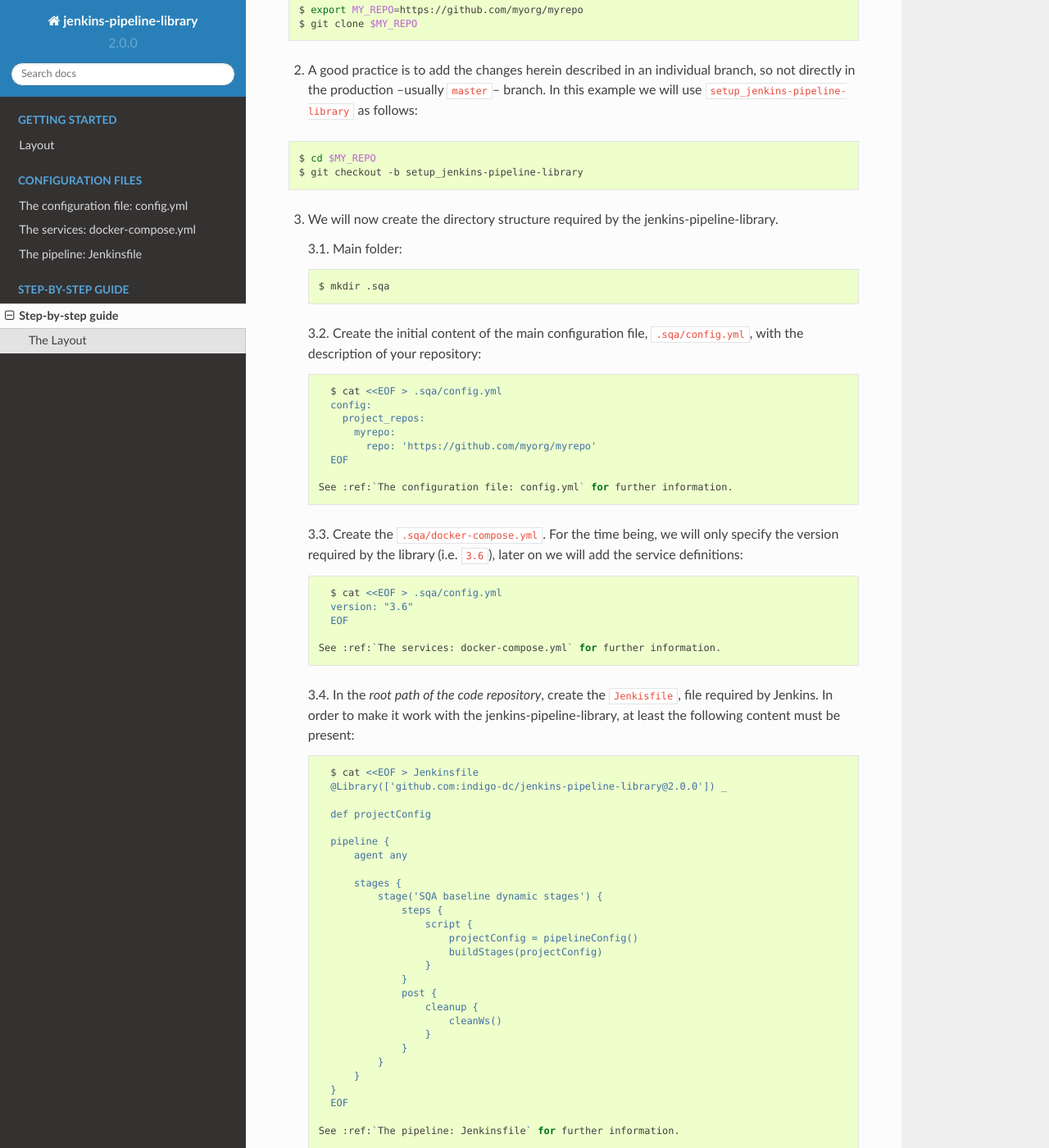
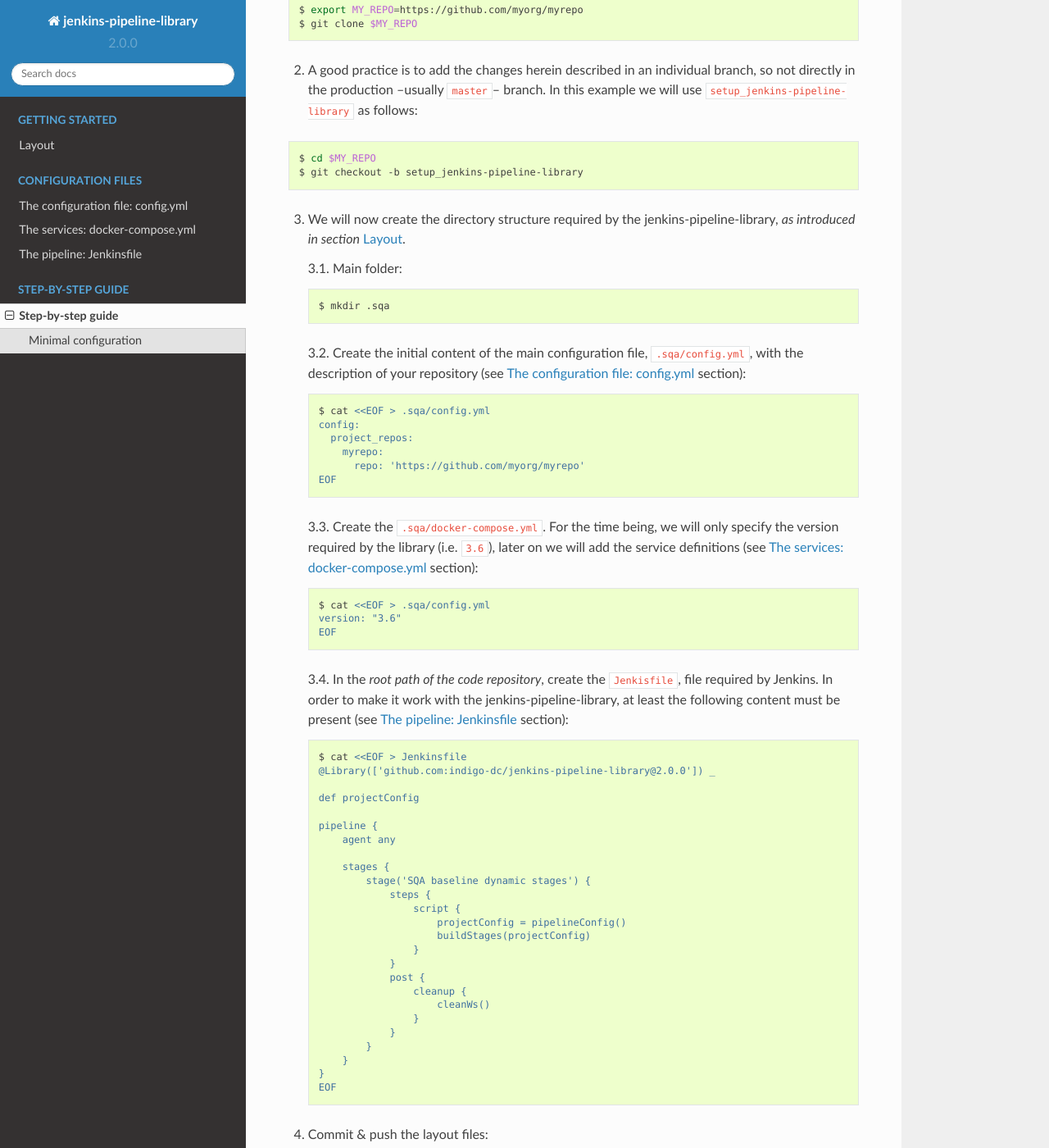
Before and after one commit to indigo-dc/jenkins-pipeline-library, a Sphinx documentation site: the page built from docs/user/step_by_step.rst, in a window 1280 px wide and 1400 px high, scrolled down 849 px. Shown: the whole window at 82% size. Built offline with Sphinx 7.4.7 and the Read the Docs theme 2.0.0, drawn with Linux system fonts in a browser that asks for light colours; some of the changed text lies outside the part shown.

Commit message:
add links over code & remove unnecessary whitespaces

```diff
--- a/docs/user/step_by_step.rst
+++ b/docs/user/step_by_step.rst
@@ -34,8 +34,8 @@
 
 So, let's see how to set it up.
 
-The Layout
-----------
+Minimal configuration
+---------------------
 We will use the fictional repository *https://github.com/myorg/myrepo*. The
 required steps to set up the layout would imply the following steps:
 
@@ -57,7 +57,8 @@
 
 
 3. We will now create the directory structure required by the
-   jenkins-pipeline-library.
+   jenkins-pipeline-library, *as introduced in section*
+   :ref:`Layout`.
 
    3.1. Main folder:
 
@@ -66,7 +67,8 @@
       $ mkdir .sqa
 
    3.2. Create the initial content of the main configuration file,
-   ``.sqa/config.yml``, with the description of your repository:
+   ``.sqa/config.yml``, with the description of your repository (see
+   :ref:`The configuration file: config.yml` section):
 
    .. code:: bash
 
@@ -77,11 +79,10 @@
             repo: 'https://github.com/myorg/myrepo'
       EOF
 
-    See :ref:`The configuration file: config.yml` for further information.
-
    3.3. Create the ``.sqa/docker-compose.yml``. For the time being, we will
    only specify the version required by the library (i.e. ``3.6``), later on
-   we will add the service definitions:
+   we will add the service definitions (see
+   :ref:`The services: docker-compose.yml` section):
 
    .. code:: bash
 
@@ -89,11 +90,10 @@
       version: "3.6"
       EOF
 
-    See :ref:`The services: docker-compose.yml` for further information.
-
    3.4. In the *root path of the code repository*, create the ``Jenkisfile``,
    file required by Jenkins. In order to make it work with the
-   jenkins-pipeline-library, at least the following content must be present:
+   jenkins-pipeline-library, at least the following content must be present
+   (see :ref:`The pipeline: Jenkinsfile` section):
 
    .. code:: bash
 
@@ -123,8 +123,6 @@
       }
       EOF
 
-    See :ref:`The pipeline: Jenkinsfile` for further information.
-
 4. Commit & push the layout files:
 
 .. code:: bash
```
